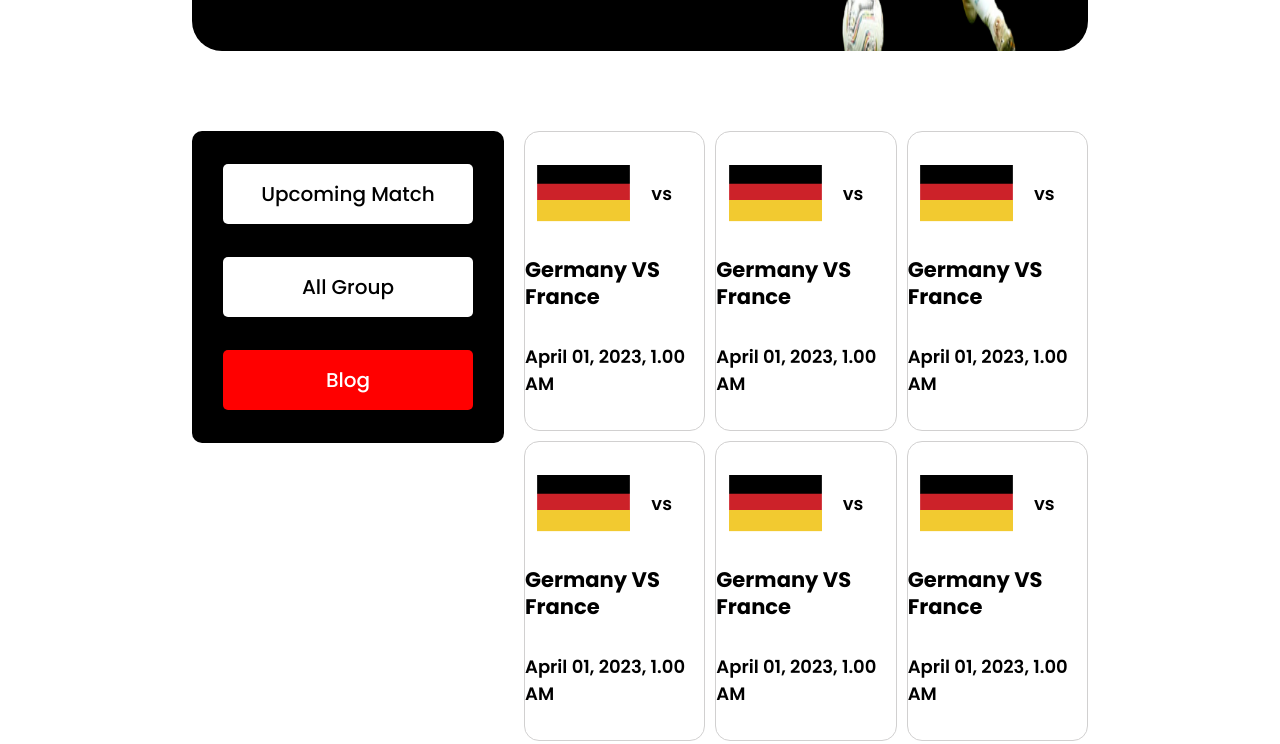
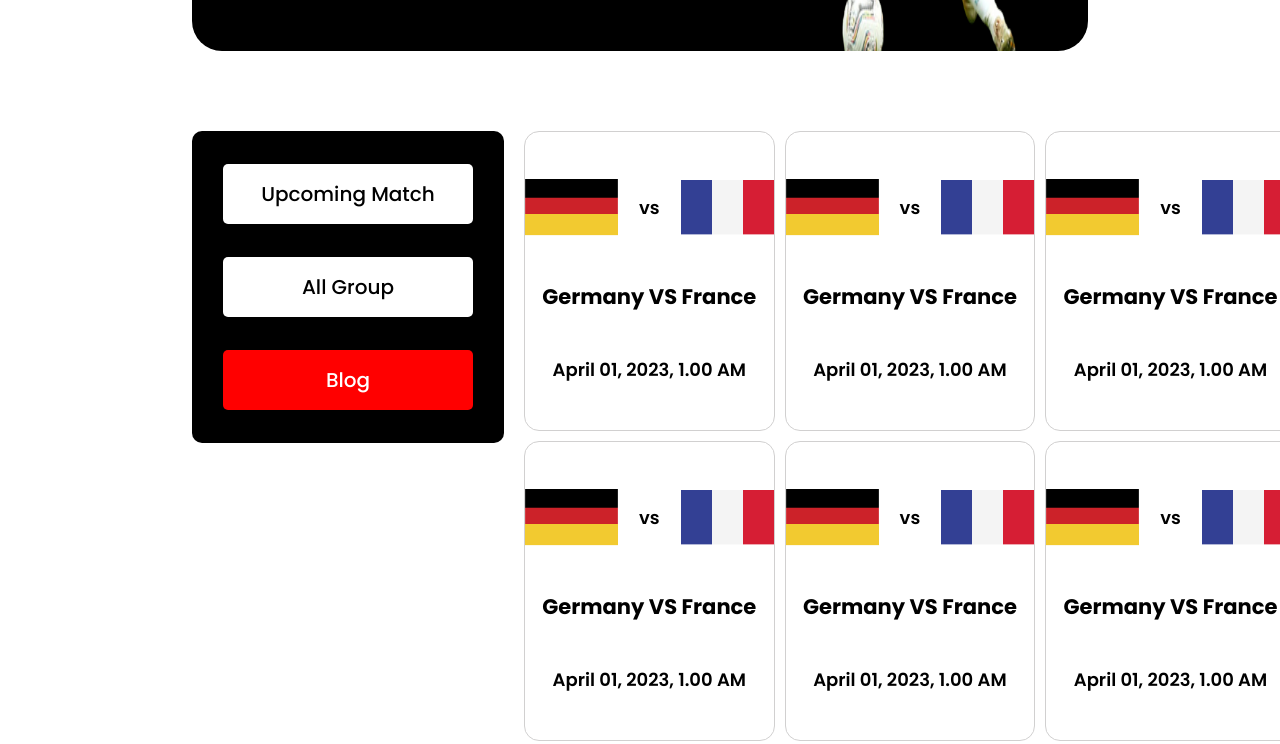
Before and after one commit to deadinsec/assignment-2, a plain HTML site: page upcoming.html in a window 1280 px wide. Shown: the part 589-1333 px from the top of the page. Drawn offline with Linux system fonts and the light colour scheme; the site is published under a folder, as on GitHub Pages, so addresses that start at the root find nothing.

Commit message:
name changed agin

```diff
--- a/upcoming.html
+++ b/upcoming.html
@@ -50,7 +50,7 @@
                 <div class="inner-blog-upcoming">
                     <div class="vs">
                         <img src="./assets/germany.png" alt="">
-                        <span>vs</span> <img src="/assets/france.png" alt="">
+                        <span>vs</span> <img src="./assets/france.png" alt="">
                     </div>
                     <h3>Germany VS France</h3>
                     <p>April 01, 2023, 1.00 AM</p>
@@ -58,7 +58,7 @@
                 <div class="inner-blog-upcoming">
                     <div class="vs">
                         <img src="./assets/germany.png" alt="">
-                        <span>vs</span> <img src="/assets/france.png" alt="">
+                        <span>vs</span> <img src="./assets/france.png" alt="">
                     </div>
                     <h3>Germany VS France</h3>
                     <p>April 01, 2023, 1.00 AM</p>
@@ -66,7 +66,7 @@
                 <div class="inner-blog-upcoming">
                     <div class="vs">
                         <img src="./assets/germany.png" alt="">
-                        <span>vs</span> <img src="/assets/france.png" alt="">
+                        <span>vs</span> <img src="./assets/france.png" alt="">
                     </div>
                     <h3>Germany VS France</h3>
                     <p>April 01, 2023, 1.00 AM</p>
@@ -74,7 +74,7 @@
                 <div class="inner-blog-upcoming">
                     <div class="vs">
                         <img src="./assets/germany.png" alt="">
-                        <span>vs</span> <img src="/assets/france.png" alt="">
+                        <span>vs</span> <img src="./assets/france.png" alt="">
                     </div>
                     <h3>Germany VS France</h3>
                     <p>April 01, 2023, 1.00 AM</p>
@@ -82,7 +82,7 @@
                 <div class="inner-blog-upcoming">
                     <div class="vs">
                         <img src="./assets/germany.png" alt="">
-                        <span>vs</span> <img src="/assets/france.png" alt="">
+                        <span>vs</span> <img src="./assets/france.png" alt="">
                     </div>
                     <h3>Germany VS France</h3>
                     <p>April 01, 2023, 1.00 AM</p>
@@ -90,7 +90,7 @@
                 <div class="inner-blog-upcoming">
                     <div class="vs">
                         <img src="./assets/germany.png" alt="">
-                        <span>vs</span> <img src="/assets/france.png" alt="">
+                        <span>vs</span> <img src="./assets/france.png" alt="">
                     </div>
                     <h3>Germany VS France</h3>
                     <p>April 01, 2023, 1.00 AM</p>
```
Also changed, not shown: index.html (+0 -1 lines).
